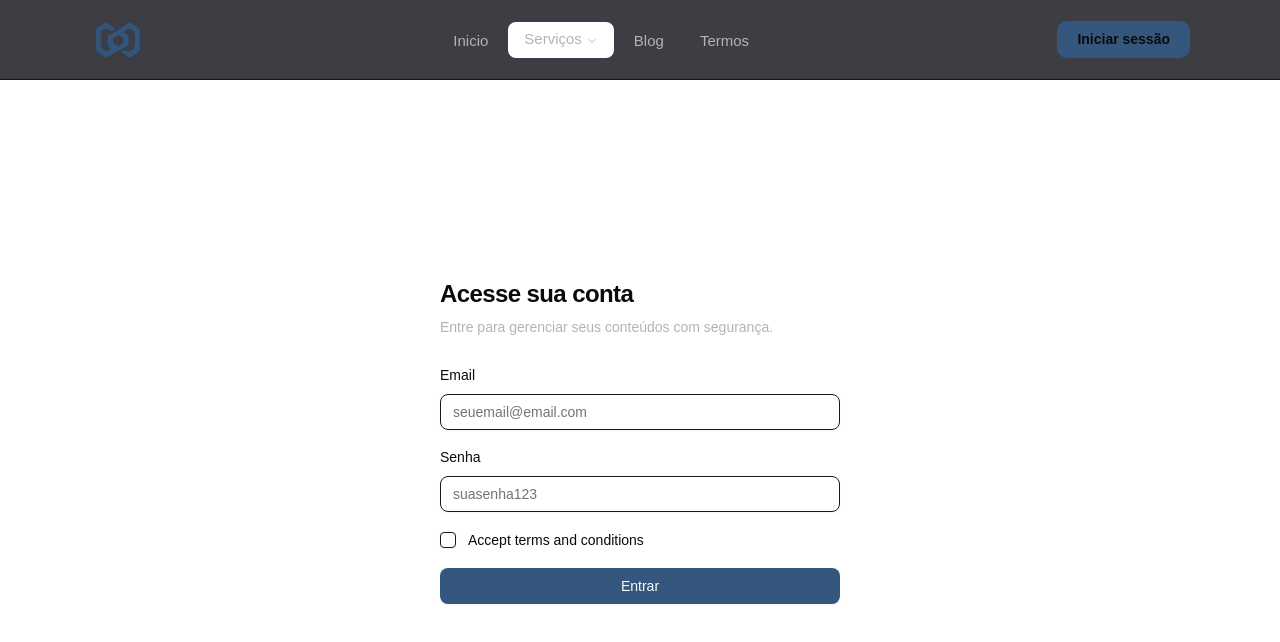
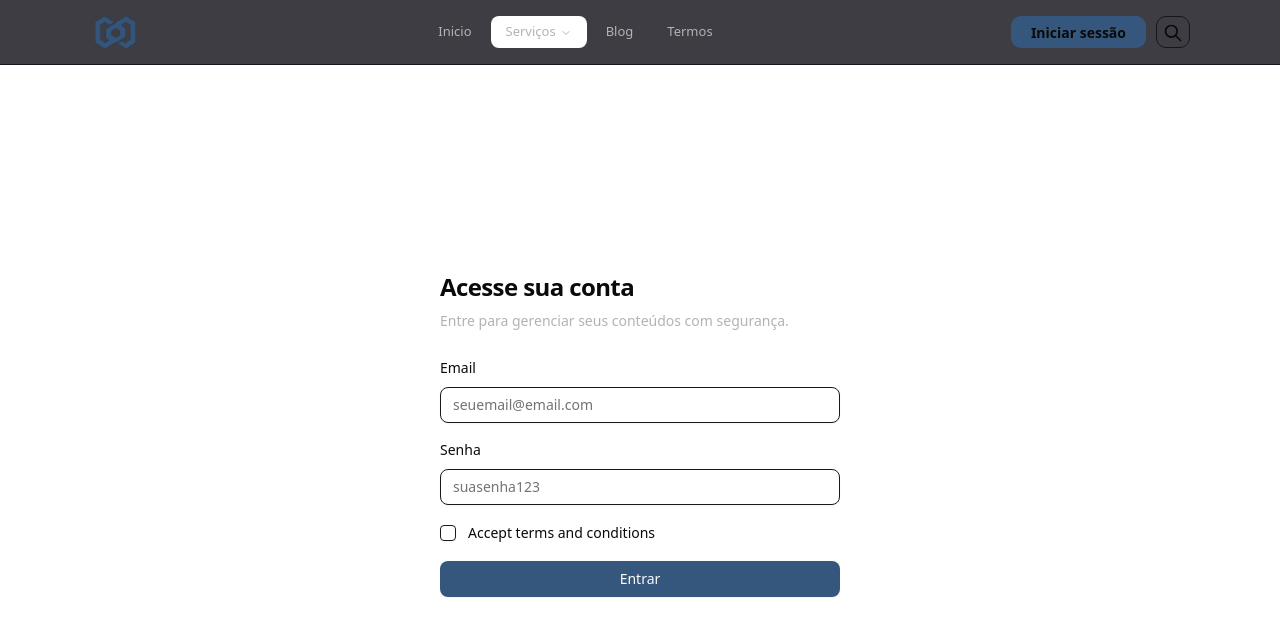
Before and after one commit to vbzt/Nomuz, a Next.js app in the folder frontend/: page /login in a window 1280 px wide. Shown: the top 642 px of the page. Built offline with nearby package versions, Linux system fonts and the light colour scheme.

Commit message:
refactor: Melhora no header

```diff
--- a/frontend/src/components/CustomNavigationMenu/index.tsx
+++ b/frontend/src/components/CustomNavigationMenu/index.tsx
@@ -23,7 +23,7 @@ export default function CustomNavigationMenu() {
                     <NavigationMenuTrigger>Serviços</NavigationMenuTrigger>
                     <NavigationMenuContent className="bg-[#0c0c13]">
                         <ul>
-
+                            <li className="flex items-center justify-center flex-row"></li>
                         </ul>
                     </NavigationMenuContent>
                 </NavigationMenuItem>
--- a/frontend/src/components/Header/index.tsx
+++ b/frontend/src/components/Header/index.tsx
@@ -3,14 +3,18 @@ import icon from '../../../public/icon.png'
 import { Button } from "@/components/ui/button"
 import CustomNavigationMenu from "../CustomNavigationMenu"
 import MenuMobile from "../MenuMobile"
+import { TbSearch } from "react-icons/tb";
 
 export default function Header() {
     return (
-        <header className="flex items-center justify-center h-[80px] sticky top-[0] border-b border-[#15151e] backdrop-blur bg-[#0c0c13cb]">
+        <header className="flex items-center justify-center h-[65px] sticky top-[0] border-b border-[#15151e] backdrop-blur bg-[#0c0c13cb]">
             <div className="flex items-center justify-between max-w-[1100px] w-[90%]">
-                <Image className="h-[55px] w-[55px]" src={icon} alt="Icon" />
+                <Image className="h-[50px] w-[50px]" src={icon} alt="Icon" />
                 <CustomNavigationMenu />
-                <button className="hidden md:block cursor-pointer text-[14px] pt-[8px] pb-[8px] pr-[20px] pl-[20px] bg-[#36577d] rounded-[10px] font-semibold transition duration-[0.2s] ease-in-out hover:bg-[#254161]">Iniciar sessão</button>
+                <div className="flex items-center justify-center flex-row">
+                    <button onClick={() => window.location.href = '/login'} className="hidden md:block cursor-pointer text-[14px] pt-[6px] pb-[6px] pr-[20px] pl-[20px] h-8 bg-[#36577d] rounded-[10px] font-[600] transition duration-[0.2s] ease-in-out hover:bg-[#254161]">Iniciar sessão</button>
+                    <button className="hidden md:block p-[6px] rounded-[10px] border border-[#15151e] ml-[10px] h-8 transition duration-[0.2s] cursor-pointer ease-in-out hover:bg-[#ffffff0a]"><TbSearch size={20}/></button>
+                </div>
                 <MenuMobile />
             </div>
         </header>
--- a/frontend/src/components/MenuMobile/index.tsx
+++ b/frontend/src/components/MenuMobile/index.tsx
@@ -17,7 +17,7 @@ export default function MenuMobile() {
                 <button className="block p-2 rounded-[10px] border border-[#15151e] md:hidden"><TbMenu size={20} /></button>
             </SheetTrigger>
             <SheetContent side="left">
-                <SheetHeader className="flex h-[80px] items-center justify-between px-4 border-b border-[#15151e]">
+                <SheetHeader className="flex h-[65px] items-center justify-between px-4 border-b border-[#15151e]">
                     <SheetClose asChild>
                         <button className="p-2 rounded-[10px] border border-[#15151e]"><IoCloseOutline size={20} /></button>
                     </SheetClose>
--- a/frontend/src/components/ui/navigation-menu.tsx
+++ b/frontend/src/components/ui/navigation-menu.tsx
@@ -59,7 +59,7 @@ function NavigationMenuItem({
 }
 
 const navigationMenuTriggerStyle = cva(
-  "text-[#b3b3b3] group inline-flex h-9 w-max items-center justify-center rounded-md bg-background px-4 py-2 text-[15px] font-medium hover:bg-[#36577d19] hover:text-[#fff] focus:bg-[transparent] focus:text-[#b3b3b3] disabled:pointer-events-none disabled:opacity-50 data-[state=open]:hover:bg-[#36577d19] data-[state=open]:text-[#fff] data-[state=open]:focus:bg-[#36577d19] data-[state=open]:bg-[#36577d19] focus-visible:ring-ring/50 outline-none transition-[color,box-shadow] focus-visible:ring-[3px] focus-visible:outline-1"
+  "text-[#b3b3b3] group inline-flex h-8 w-max items-center justify-center rounded-md bg-background pr-[15px] pl-[15px] text-[13px] font-medium hover:bg-[#36577d19] hover:text-[#fff] focus:bg-[transparent] focus:text-[#b3b3b3] disabled:pointer-events-none disabled:opacity-50 data-[state=open]:hover:bg-[#36577d19] data-[state=open]:text-[#fff] data-[state=open]:focus:bg-[#36577d19] data-[state=open]:bg-[#36577d19] focus-visible:ring-ring/50 outline-none transition-[color,box-shadow] focus-visible:ring-[3px] focus-visible:outline-1"
 )
 
 function NavigationMenuTrigger({
@@ -129,7 +129,7 @@ function NavigationMenuLink({
     <NavigationMenuPrimitive.Link
       data-slot="navigation-menu-link"
       className={cn(
-        "text-[#b3b3b3] h-9 data-[active=true]:focus:bg-accent data-[active=true]:hover:bg-accent data-[active=true]:bg-accent/50 data-[active=true]:text-accent-foreground hover:bg-[#36577d19] hover:text-[#fff] focus:bg-[#36577d19] focus:text-[#fff] focus-visible:ring-ring/50 [&_svg:not([class*='text-'])]:text-muted-foreground flex rounded-sm px-4 py-2 text-[15px] transition-all outline-none focus-visible:ring-[3px] focus-visible:outline-1 [&_svg:not([class*='size-'])]:size-4",
+        "text-[#b3b3b3] h-8 data-[active=true]:focus:bg-accent data-[active=true]:hover:bg-accent data-[active=true]:bg-accent/50 data-[active=true]:text-accent-foreground hover:bg-[#36577d19] hover:text-[#fff] focus:bg-[#36577d19] focus:text-[#fff] focus-visible:ring-ring/50 [&_svg:not([class*='text-'])]:text-muted-foreground flex rounded-sm pr-[15px] pl-[15px] text-[13px] transition-all outline-none focus-visible:ring-[3px] focus-visible:outline-1 [&_svg:not([class*='size-'])]:size-4 items-center",
         className
       )}
       {...props}
--- a/frontend/src/pages/_app.tsx
+++ b/frontend/src/pages/_app.tsx
@@ -1,12 +1,19 @@
 import "@/styles/globals.css";
 import type { AppProps } from "next/app";
 import Header from "@/components/Header";
+import { Barlow } from 'next/font/google'
+
+const barlow = Barlow({
+  subsets: ['latin'],
+  variable: '--font-barlow',
+  weight: ['400', '600'],
+})
 
 export default function App({ Component, pageProps }: AppProps) {
   return (
-    <>
+    <main className={barlow.variable}>
       <Header />
       <Component {...pageProps} />
-    </>
+    </main>
   );
 }
--- a/frontend/src/pages/index.tsx
+++ b/frontend/src/pages/index.tsx
@@ -2,7 +2,7 @@ import Chat from '@/components/Chat';
 
 export default function HomePage() {
   return (
-    <main className="flex items-center justify-center flex-col min-h-[calc(100vh - 50px)]">
+    <main className="flex items-center justify-center flex-col min-h-[calc(100vh - 65px)]">
       <div className='flex items-center justify-center max-h-[1000px] w-full'>
 
       </div>
--- a/frontend/src/pages/login/index.tsx
+++ b/frontend/src/pages/login/index.tsx
@@ -6,7 +6,7 @@ import { Button } from "@/components/ui/button"
 
 export default function Login() {
     return (
-        <main className="flex flex-col min-h-[calc(100vh-80px)] items-center justify-start md:justify-center">
+        <main className="flex flex-col min-h-[calc(100vh-65px)] items-center justify-start md:justify-center">
             <div className='flex items-start justify-center flex-col max-w-[400px] w-[90%]'>
                 <h1 className="mt-[20px] mb-[5px] scroll-m-20 text-center text-[24px] font-bold tracking-tight text-balance">Acesse sua conta</h1>
                 <p className="text-[#b3b3b3] mb-[30px] text-[14px]">Entre para gerenciar seus conteúdos com segurança.</p>
--- /dev/null
+++ b/frontend/src/pages/register/index.tsx
@@ -0,0 +1,11 @@
+import React from 'react'
+
+export default function Register() {
+  return (
+    <main className='flex items-center justify-center'>
+        <div className=''>
+
+        </div>
+    </main>
+  )
+}
--- a/frontend/src/styles/globals.css
+++ b/frontend/src/styles/globals.css
@@ -1,5 +1,6 @@
 @import "tailwindcss";
 @import "tw-animate-css";
+@import url("https://fonts.googleapis.com/css2?family=Barlow:ital,wght@0,100;0,200;0,300;0,400;0,500;0,600;0,700;0,800;0,900;1,100;1,200;1,300;1,400;1,500;1,600;1,700;1,800;1,900&display=swap");
 
 @custom-variant dark (&:is(.dark *));
 
@@ -40,8 +41,8 @@
 @theme inline {
   --color-background: var(--background);
   --color-foreground: var(--foreground);
-  --font-sans: var(--font-geist-sans);
-  --font-mono: var(--font-geist-mono);
+  --font-sans: var(--font-barlow);
+  --font-mono: var(--font-barlow);
   --color-sidebar-ring: var(--sidebar-ring);
   --color-sidebar-border: var(--sidebar-border);
   --color-sidebar-accent-foreground: var(--sidebar-accent-foreground);
@@ -87,7 +88,6 @@
 body {
   background: var(--background);
   color: var(--foreground);
-  font-family: Arial, Helvetica, sans-serif;
 }
 
 .dark {
```
